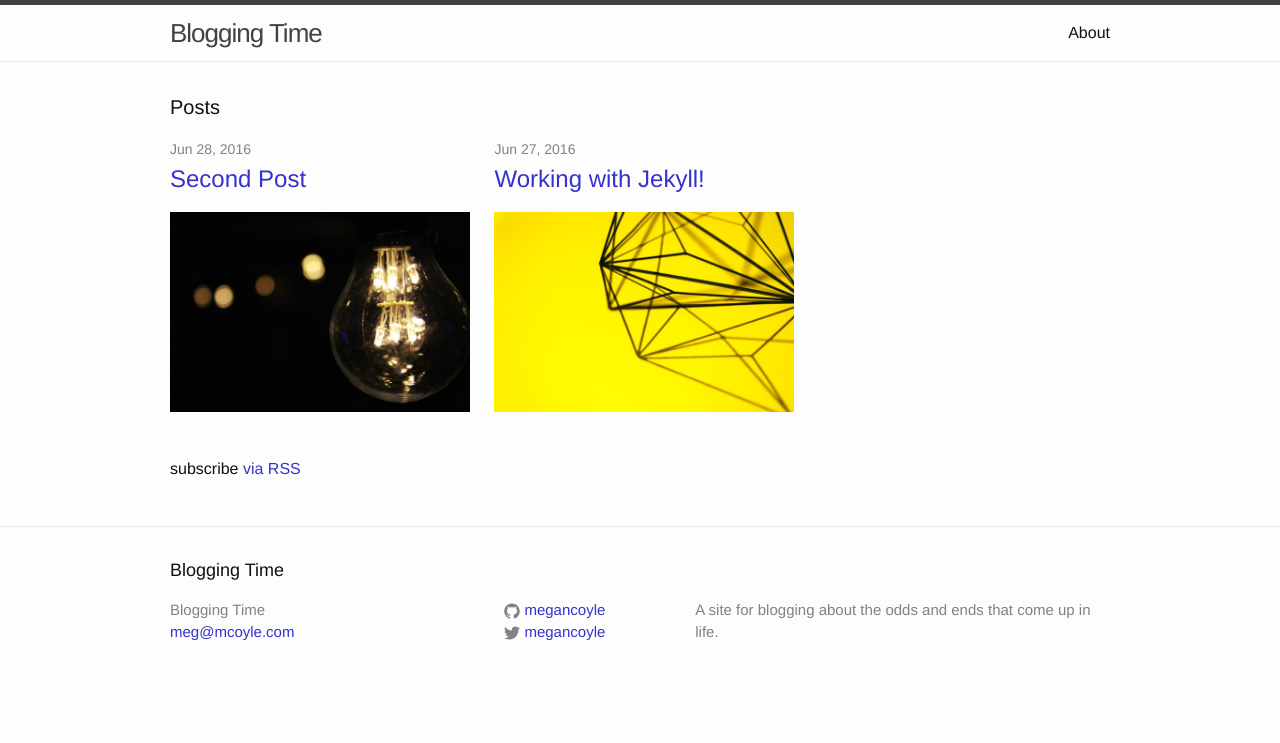
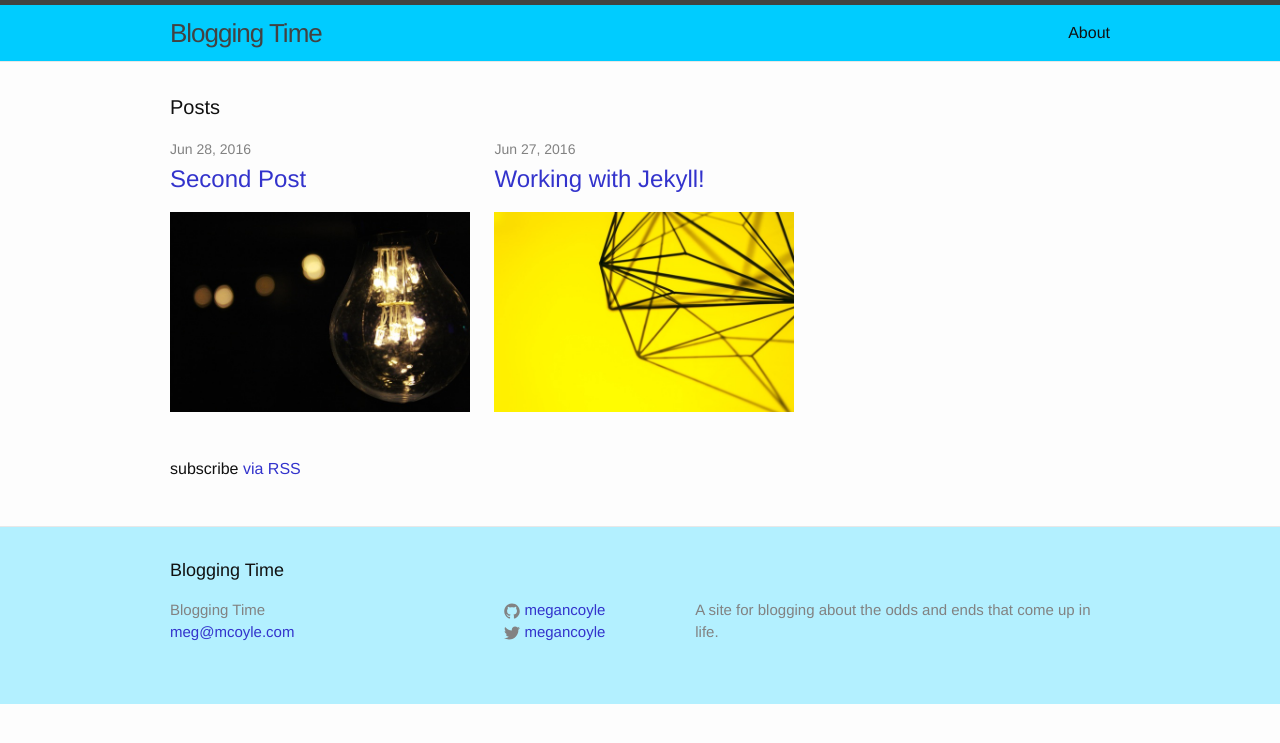
Before and after one commit to megancoyle/blogging-time, a Jekyll site: the page built from index.html, in a window 1280 px wide. Shown: the top 743 px of the page. Built offline with Jekyll 4.4.1, drawn with Linux system fonts in a browser that asks for light colours.

Commit message:
Add basic styling and images

```diff
--- a/_config.yml
+++ b/_config.yml
@@ -10,10 +10,10 @@ title: Blogging Time
 email: meg@mcoyle.com
 description: > # this means to ignore newlines until "baseurl:"
   A site for blogging about the odds and ends that come up in life.
-# baseurl: "/blogging-time" # the subpath of your site, e.g. /blog
-# url: "http://megancoyle.github.io" # the base hostname & protocol for your site
-baseurl: "" # the subpath of your site, e.g. /blog
-url: "http://yourdomain.com" # the base hostname & protocol for your site
+baseurl: "/blogging-time" # the subpath of your site, e.g. /blog
+url: "http://megancoyle.github.io" # the base hostname & protocol for your site
+# baseurl: "" # the subpath of your site, e.g. /blog
+# url: "http://yourdomain.com" # the base hostname & protocol for your site
 twitter_username: megancoyle
 github_username:  megancoyle
 
--- a/_sass/_layout.scss
+++ b/_sass/_layout.scss
@@ -4,6 +4,7 @@
 .site-header {
     border-top: 5px solid $grey-color-dark;
     border-bottom: 1px solid $grey-color-light;
+    background: $blue-color;
     min-height: 56px;
 
     // Positioning context for the mobile navigation icon
@@ -100,6 +101,7 @@
 .site-footer {
     border-top: 1px solid $grey-color-light;
     padding: $spacing-unit 0;
+    background-color: $blue-light-color;
 }
 
 .footer-heading {
--- a/css/main.scss
+++ b/css/main.scss
@@ -11,6 +11,9 @@ $base-font-size:   16px;
 $base-font-weight: 400;
 $small-font-size:  $base-font-size * 0.875;
 $base-line-height: 1.5;
+
+$blue-color:       #00ccff;
+$blue-light-color: #b3f0ff;
 
 $spacing-unit:     30px;
 
```
